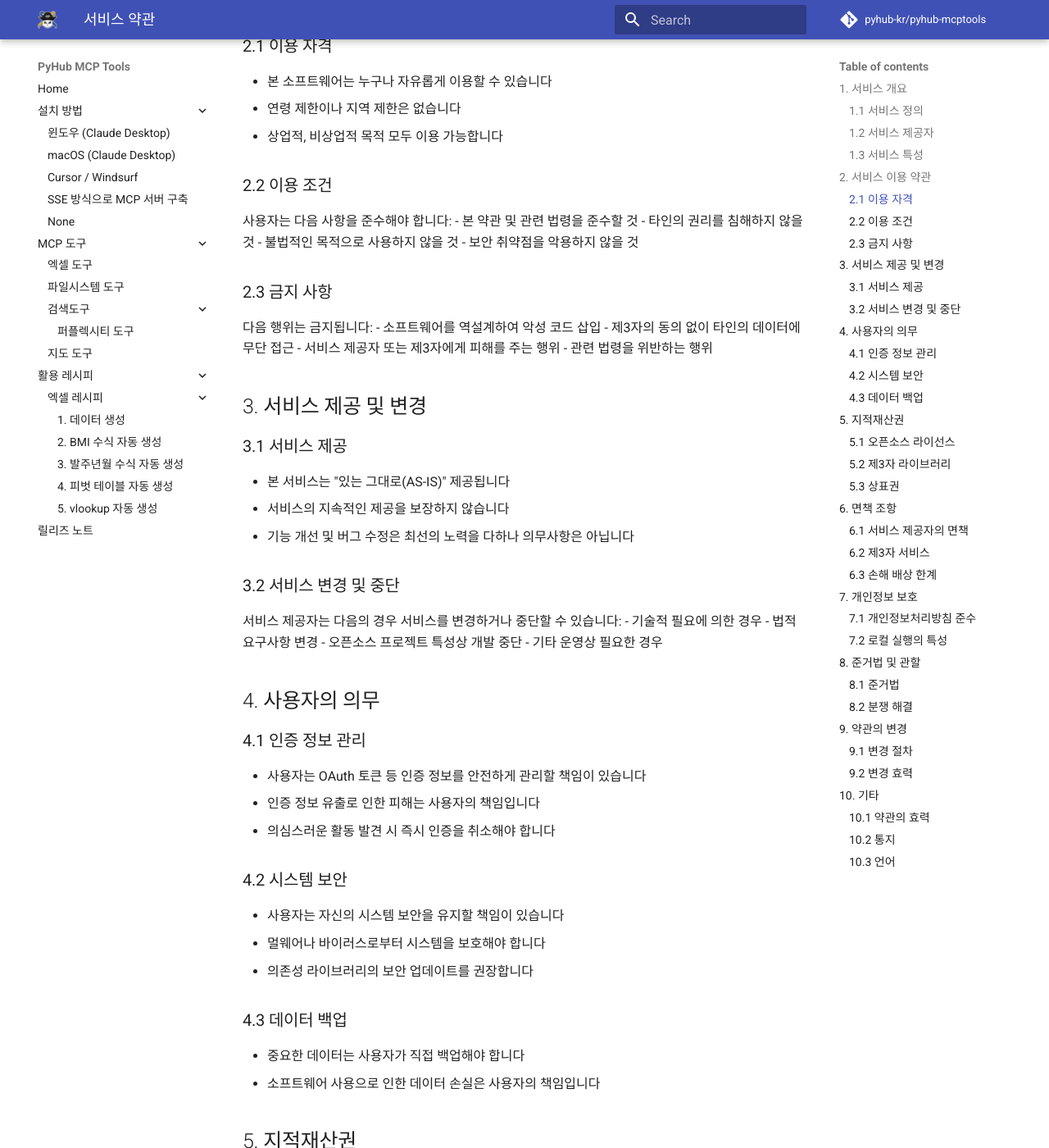
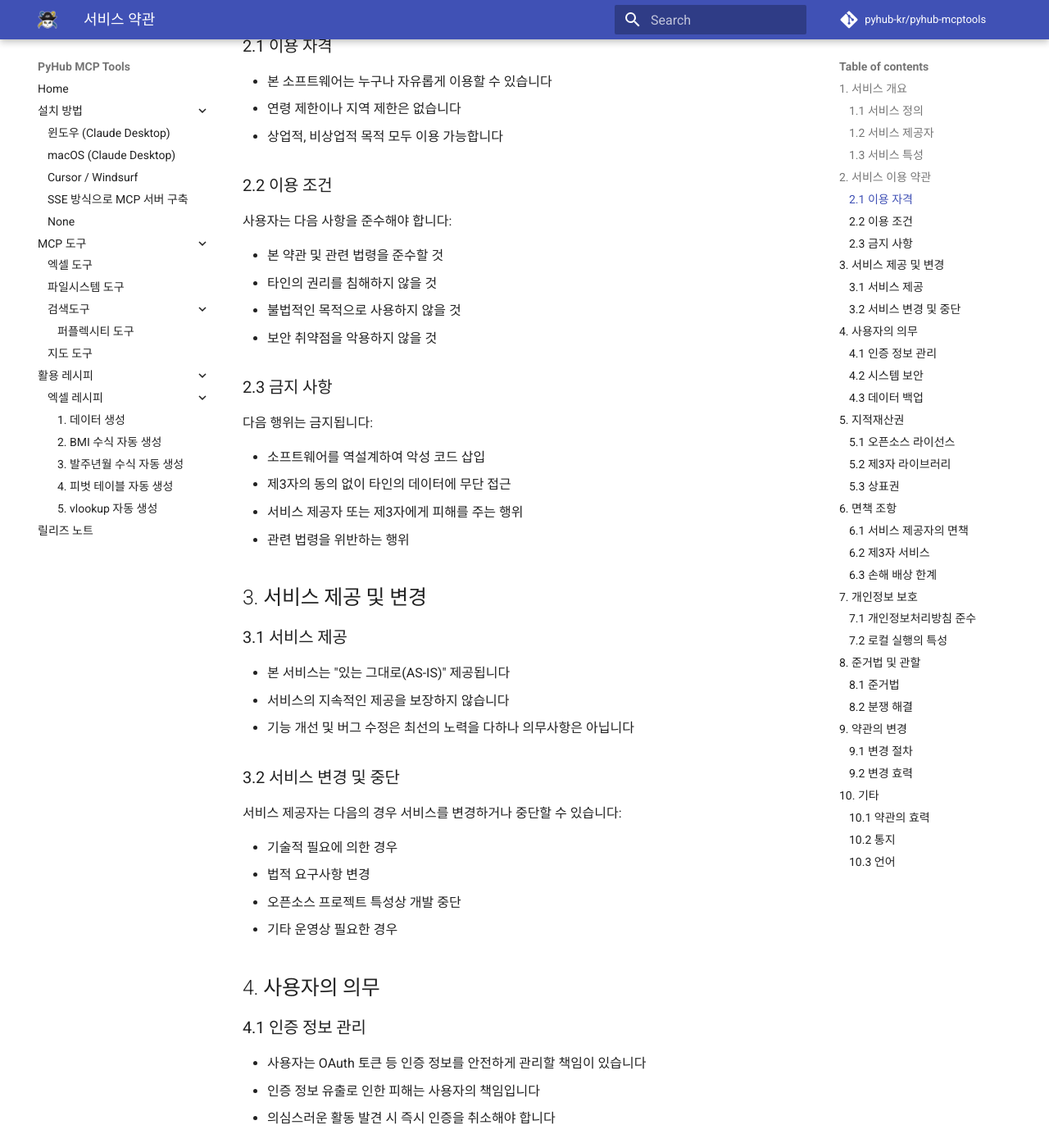
Before and after one commit to pyhub-kr/pyhub-mcptools, an MkDocs documentation site: the page built from docs/terms.md, in a window 1280 px wide and 1400 px high, scrolled down 819 px. Shown: the whole window at 82% size. Built offline with MkDocs 1.6.1 and Material for MkDocs 9.7.7, drawn with Linux system fonts in a browser that asks for light colours; comment, search, counter and statistics services are not loaded; some of the changed text lies outside the part shown.

```diff
--- a/docs/terms.md
+++ b/docs/terms.md
@@ -5,15 +5,18 @@
 ## 1. 서비스 개요
 
 ### 1.1 서비스 정의
+
 pyhub-mcptools는 사용자의 컴퓨터에서 로컬로 실행되는 MCP(Model Context Protocol) 도구 모음으로, Google Sheets, Microsoft Excel 등과 연동하여 데이터 조회 및 조작 기능을 제공합니다.
 
 ### 1.2 서비스 제공자
+
 - **서비스명**: 파이썬사랑방 MCP 도구
 - **개발 및 운영**: 파이썬사랑방
 - **연락처**: me@pyhub.kr
 - **소재지**: 대한민국
 
 ### 1.3 서비스 특성
+
 - 로컬 실행: 사용자의 컴퓨터에서만 실행
 - 오픈소스: MIT 라이선스 하에 배포
 - 무료 제공: 상업적 목적 없음
@@ -21,19 +24,24 @@ pyhub-mcptools는 사용자의 컴퓨터에서 로컬로 실행되는 MCP(Model
 ## 2. 서비스 이용 약관
 
 ### 2.1 이용 자격
+
 - 본 소프트웨어는 누구나 자유롭게 이용할 수 있습니다
 - 연령 제한이나 지역 제한은 없습니다
 - 상업적, 비상업적 목적 모두 이용 가능합니다
 
 ### 2.2 이용 조건
+
 사용자는 다음 사항을 준수해야 합니다:
+
 - 본 약관 및 관련 법령을 준수할 것
 - 타인의 권리를 침해하지 않을 것
 - 불법적인 목적으로 사용하지 않을 것
 - 보안 취약점을 악용하지 않을 것
 
 ### 2.3 금지 사항
+
 다음 행위는 금지됩니다:
+
 - 소프트웨어를 역설계하여 악성 코드 삽입
 - 제3자의 동의 없이 타인의 데이터에 무단 접근
 - 서비스 제공자 또는 제3자에게 피해를 주는 행위
@@ -42,12 +50,15 @@ pyhub-mcptools는 사용자의 컴퓨터에서 로컬로 실행되는 MCP(Model
 ## 3. 서비스 제공 및 변경
 
 ### 3.1 서비스 제공
+
 - 본 서비스는 "있는 그대로(AS-IS)" 제공됩니다
 - 서비스의 지속적인 제공을 보장하지 않습니다
 - 기능 개선 및 버그 수정은 최선의 노력을 다하나 의무사항은 아닙니다
 
 ### 3.2 서비스 변경 및 중단
+
 서비스 제공자는 다음의 경우 서비스를 변경하거나 중단할 수 있습니다:
+
 - 기술적 필요에 의한 경우
 - 법적 요구사항 변경
 - 오픈소스 프로젝트 특성상 개발 중단
@@ -56,39 +67,47 @@ pyhub-mcptools는 사용자의 컴퓨터에서 로컬로 실행되는 MCP(Model
 ## 4. 사용자의 의무
 
 ### 4.1 인증 정보 관리
+
 - 사용자는 OAuth 토큰 등 인증 정보를 안전하게 관리할 책임이 있습니다
 - 인증 정보 유출로 인한 피해는 사용자의 책임입니다
 - 의심스러운 활동 발견 시 즉시 인증을 취소해야 합니다
 
 ### 4.2 시스템 보안
+
 - 사용자는 자신의 시스템 보안을 유지할 책임이 있습니다
 - 멀웨어나 바이러스로부터 시스템을 보호해야 합니다
 - 의존성 라이브러리의 보안 업데이트를 권장합니다
 
 ### 4.3 데이터 백업
+
 - 중요한 데이터는 사용자가 직접 백업해야 합니다
 - 소프트웨어 사용으로 인한 데이터 손실은 사용자의 책임입니다
 
 ## 5. 지적재산권
 
 ### 5.1 오픈소스 라이선스
+
 - 본 소프트웨어는 MIT 라이선스 하에 배포됩니다
 - 라이선스 전문은 프로젝트 저장소에서 확인할 수 있습니다
 - 사용자는 라이선스 조건을 준수해야 합니다
 
 ### 5.2 제3자 라이브러리
+
 - 본 소프트웨어는 다양한 오픈소스 라이브러리를 사용합니다
 - 각 라이브러리의 라이선스를 준수해야 합니다
 - 의존성 라이브러리 목록은 `pyproject.toml`에서 확인할 수 있습니다
 
 ### 5.3 상표권
+
 - "pyhub-mcptools"는 pyhub-kr의 프로젝트명입니다
 - 사용자는 혼동을 일으킬 수 있는 유사한 명칭 사용을 금합니다
 
 ## 6. 면책 조항
 
 ### 6.1 서비스 제공자의 면책
+
 서비스 제공자는 다음에 대해 책임을 지지 않습니다:
+
 - 소프트웨어 사용으로 인한 직접적, 간접적 손해
 - 데이터 손실, 시스템 오류, 업무 중단 등
 - 제3자 서비스(Google, Microsoft 등)의 정책 변경이나 서비스 중단
@@ -96,55 +115,66 @@ pyhub-mcptools는 사용자의 컴퓨터에서 로컬로 실행되는 MCP(Model
 - 보안 취약점으로 인한 피해
 
 ### 6.2 제3자 서비스
+
 - Google Sheets, Microsoft Excel 등 제3자 서비스 이용 시 해당 서비스의 약관이 적용됩니다
 - 제3자 서비스의 정책 변경, 서비스 중단 등에 대한 책임을 지지 않습니다
 - 제3자 서비스의 데이터 처리에 대한 책임은 해당 서비스 제공자에게 있습니다
 
 ### 6.3 손해 배상 한계
+
 - 서비스 제공자의 손해 배상 책임은 고의 또는 중과실이 있는 경우에 한합니다
 - 배상 한도는 직접적이고 현실적인 손해에 한정됩니다
 
 ## 7. 개인정보 보호
 
 ### 7.1 개인정보처리방침 준수
+
 - 개인정보 처리에 관해서는 별도의 개인정보처리방침을 따릅니다
-- 개인정보처리방침: [PRIVACY.md](./PRIVACY.md)
+- 개인정보처리방침: [privacy.md](./privacy.md)
 
 ### 7.2 로컬 실행의 특성
+
 - 본 소프트웨어는 로컬에서만 실행되어 개인정보를 외부로 전송하지 않습니다
 - 사용자의 데이터는 사용자의 컴퓨터에만 저장됩니다
 
 ## 8. 준거법 및 관할
 
 ### 8.1 준거법
+
 본 약관은 대한민국 법률에 따라 해석되고 적용됩니다.
 
 ### 8.2 분쟁 해결
+
 - 본 약관과 관련된 분쟁은 상호 협의를 통해 해결합니다
 - 협의가 이루어지지 않을 경우 대한민국 법원의 관할에 따릅니다
 
 ## 9. 약관의 변경
 
 ### 9.1 변경 절차
+
 - 약관 변경 시 GitHub 저장소를 통해 공지합니다
 - 중대한 변경사항은 사전 공지 기간을 둡니다
 - 변경된 약관은 공지 후 즉시 적용됩니다
 
 ### 9.2 변경 효력
+
 - 약관 변경 후 서비스를 계속 이용하는 경우 변경된 약관에 동의한 것으로 간주됩니다
 - 변경된 약관에 동의하지 않는 경우 서비스 이용을 중단해야 합니다
 
 ## 10. 기타
 
 ### 10.1 약관의 효력
+
 - 본 약관의 일부가 무효 또는 집행 불가능한 경우에도 나머지 조항은 유효합니다
 - 무효인 조항은 가능한 한 원래 의도에 가까운 유효한 조항으로 대체됩니다
 
 ### 10.2 통지
+
 - 서비스 제공자의 사용자에 대한 통지는 GitHub 저장소 또는 이메일을 통해 이루어집니다
 - 사용자의 서비스 제공자에 대한 통지는 me@pyhub.kr로 이메일을 발송하거나 GitHub Issues를 통해 이루어집니다
 
 ### 10.3 언어
+
 - 본 약관은 한국어로 작성되었으며, 다른 언어로 번역된 경우 한국어 원문이 우선합니다
 
 ---
```
Also changed, not shown: docs/privacy.md (+18 -3 lines).
